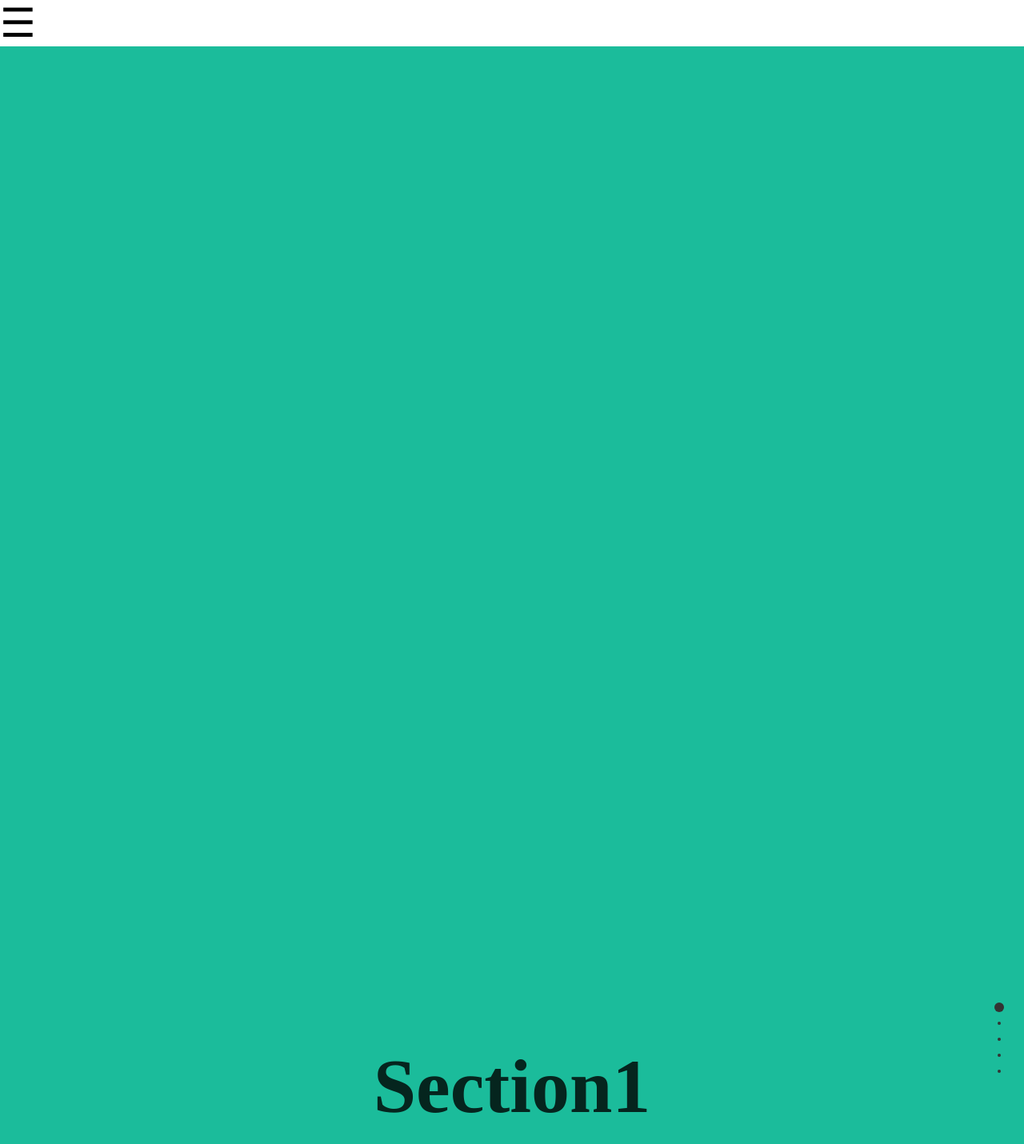
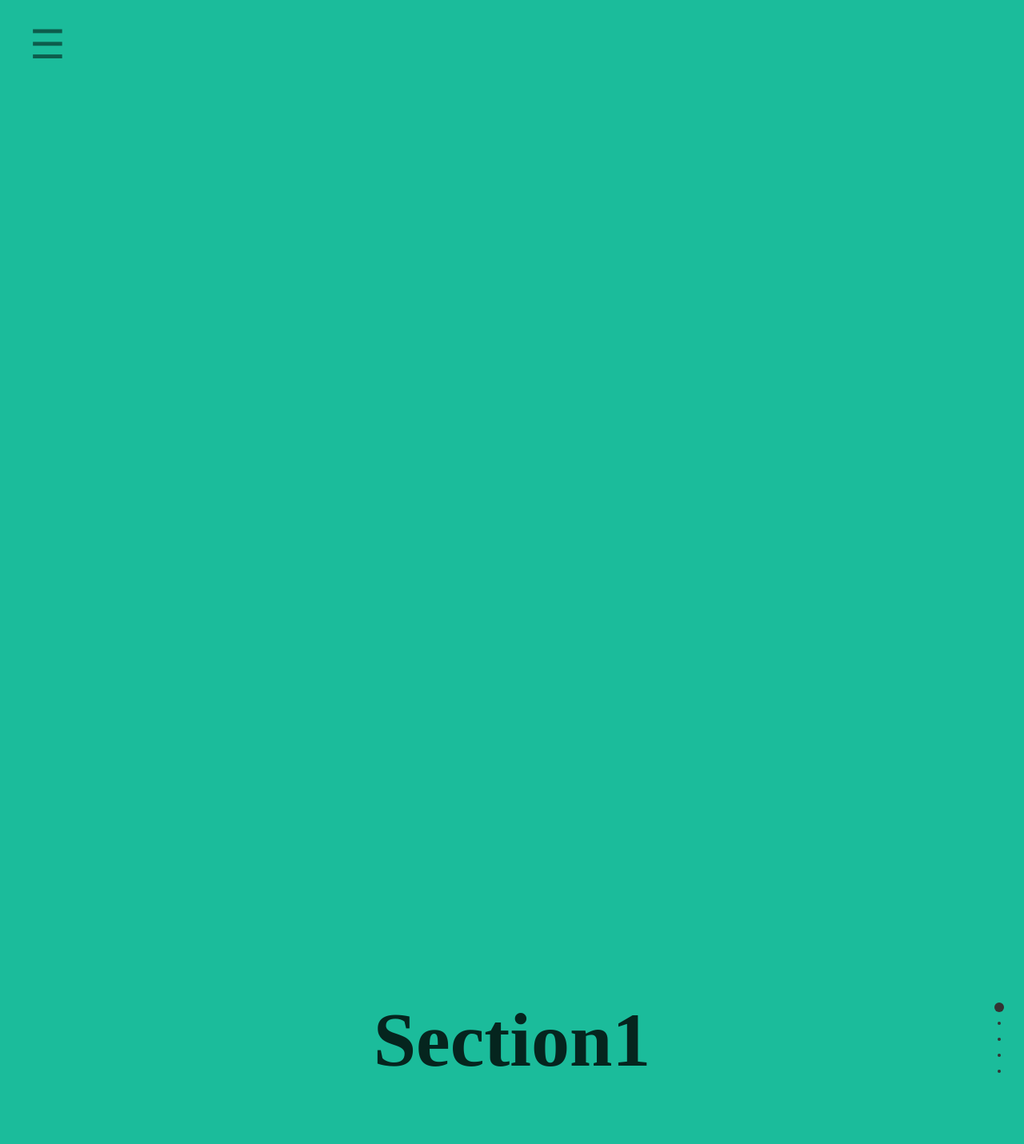
Before and after one commit to bhargavkaranam/TTWebsite, a PHP site: page / in a window 1280 px wide. Shown: the top 1431 px of the page at 80% size. Run offline with PHP 8.4, Linux system fonts and the light colour scheme; some libraries are stand-ins or nearby versions.

Commit message:
nav bar with padding and effects

```diff
--- a/TT16/fullPage.js-master/index.html
+++ b/TT16/fullPage.js-master/index.html
@@ -18,22 +18,34 @@
 <a href="javascript:void(0)" class="closeBttn">&times</a>
 <ul id="menu">
 
-      <li data-menuanchor="first" class="active"><a href="#first">First Section</a></li>
-      <li data-menuanchor="second"><a href="#second">Second Section</a></li>
-      <li data-menuanchor="third"><a href="#third">Third Section</a></li>
-      <li data-menuanchor="fourth"><a href="#fourth">Fourth Section</a></li>
+      <li data-menuanchor="first" class="active"><a href="#first">MIT</a></li>
+      <li data-menuanchor="second"><a href="#second">Tech Tatva</a></li>
+      <li data-menuanchor="third"><a href="#third">Register</a></li>
+      <li data-menuanchor="fourth"><a href="#fourth">The Manipal Conclave</a></li>
+      <li data-menuanchor="fourth"><a href="#fourth">Events</a></li>
+      <li data-menuanchor="fourth"><a href="#fourth">Featured Events</a></li>
+      <li data-menuanchor="fourth"><a href="#fourth">Results</a></li>
+      <li data-menuanchor="fourth"><a href="#fourth">Schedule</a></li>
+      <li data-menuanchor="fourth"><a href="#fourth">Gallery</a></li>
+      <li data-menuanchor="fourth"><a href="#fourth">Featured Workshop</a></li>
+      <li data-menuanchor="fourth"><a href="#fourth">Workshop</a></li>
+      <li data-menuanchor="fourth"><a href="#fourth">Sponsors</a></li>
+      <li data-menuanchor="fourth"><a href="#fourth">Contact Us</a></li>
+
 </ul>
 
 
 </div>
-<span style="font-size:50px;cursor:pointer;" class="openBttn">☰</span>
+
 <div id="fullpage">
 
+<!-- <span style="font-size:50px;cursor:pointer;" class="openBttn">☰</span> -->
 
-
-
+<div id="container">
+<span style="font-size:50px;cursor:pointer;" class="openBttn">☰</span>
 
       <div class="section active" id="section1">
+
          <div class="content">
          	<h1>Section1</h1>
          </div>
@@ -56,6 +68,7 @@
       <div class="section fp-auto-height" id="footer">
          <div class="content">
          	<h1>Footer</h1>
+         </div>
       </div>
 </div>
 
--- a/TT16/fullPage.js-master/script.js
+++ b/TT16/fullPage.js-master/script.js
@@ -1,9 +1,10 @@
 $(document).ready(function(){
 	$(".closeBttn").click(function(){
- $(".sidenav").css({"visibility":"hidden","opacity":"0"});
+ $(".sidenav").css("width","0");
 });
 	$(".openBttn").click(function(){
-		$(".sidenav").css({"visibility": "visible","opacity":"1"});
+		$(".sidenav").css("width","300px");
+		// $(".openBttn").css("transform","rotate(360deg)");
 	});
 
 });
--- a/TT16/fullPage.js-master/style.css
+++ b/TT16/fullPage.js-master/style.css
@@ -26,28 +26,28 @@ h1{
 }
 .sidenav {
     height: 100%;
-    width: 250px;
+    width: 0px;
     position: fixed;
     z-index: 1;
     top: 0;
     left: 0;
     background-color: #111;
     overflow-x: hidden;
-    visibility: hidden;
-    transition: visibility 0.5s, opacity 0.5s linear;
+    transition: 1s;
     padding-top: 60px;
-    opacity: 0;
 }
 .sidenav a{
-	padding: 8px 8px 8px 8px;
+	text-align: center;
+	padding: 15px 15px 15px 15px;
 	text-decoration: none;
-	font-size: 25px;
+	font-size: 18px;
 	color: grey;
 	display: block;
 	transition: 0.3s;
 }
 .sidenav a:hover{
 	color: #f1f1f1;
+	font-size: 22px;
 }
 .closeBttn{
 	position: absolute;
@@ -60,3 +60,16 @@ h1{
   .sidenav {padding-top: 15px;}
   .sidenav a {font-size: 18px;}
 }
+.openBttn{
+	z-index: 1;
+	position: fixed;
+	left: 30px;
+	top: 20px;
+	padding: 7px 7px;
+	transition: transform 0.5s;
+	opacity: 0.5;
+}
+.openBttn:hover{
+	transform: rotate(360deg);
+	opacity: 1;
+}
```
Lines whose indentation alone changed are shown as unchanged.
